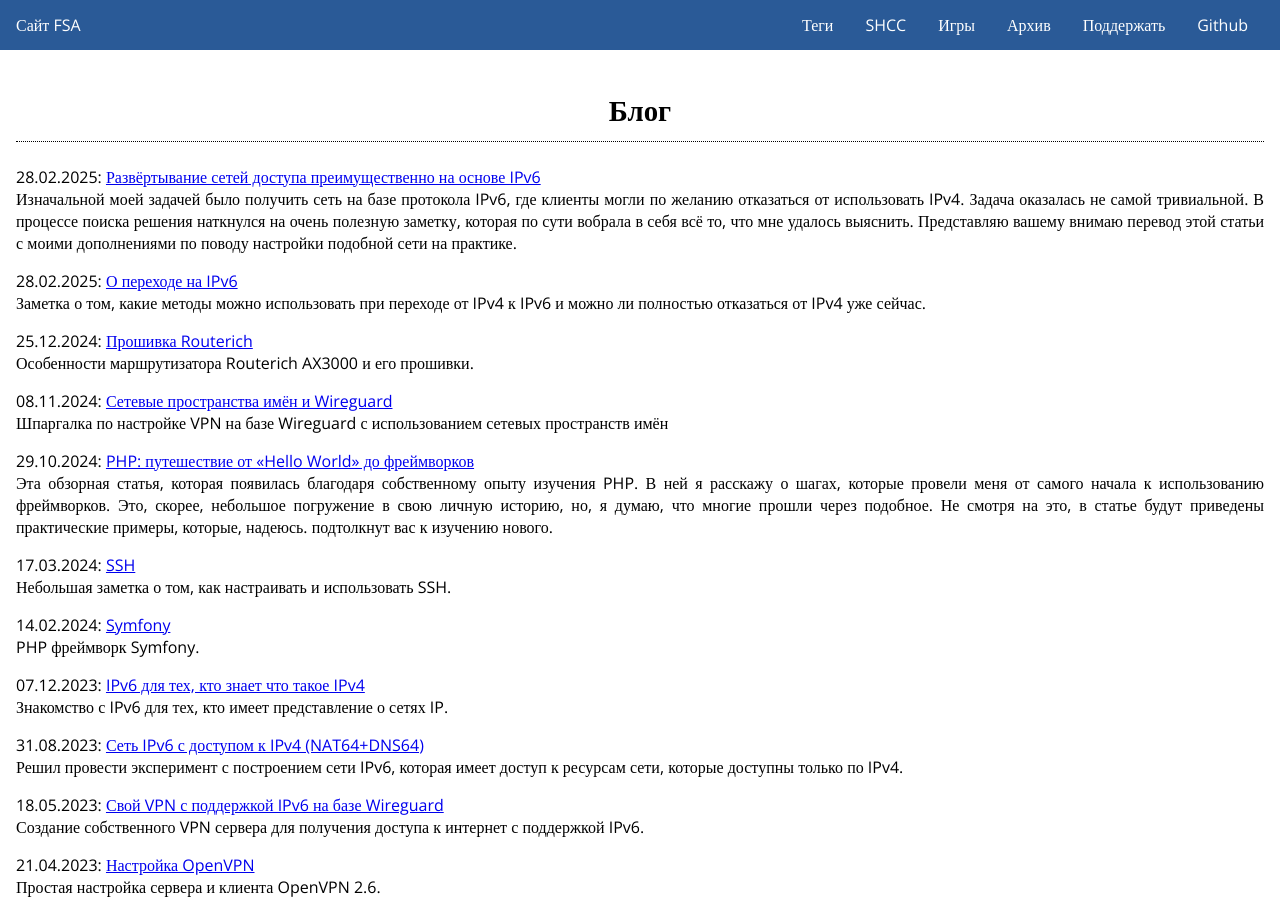
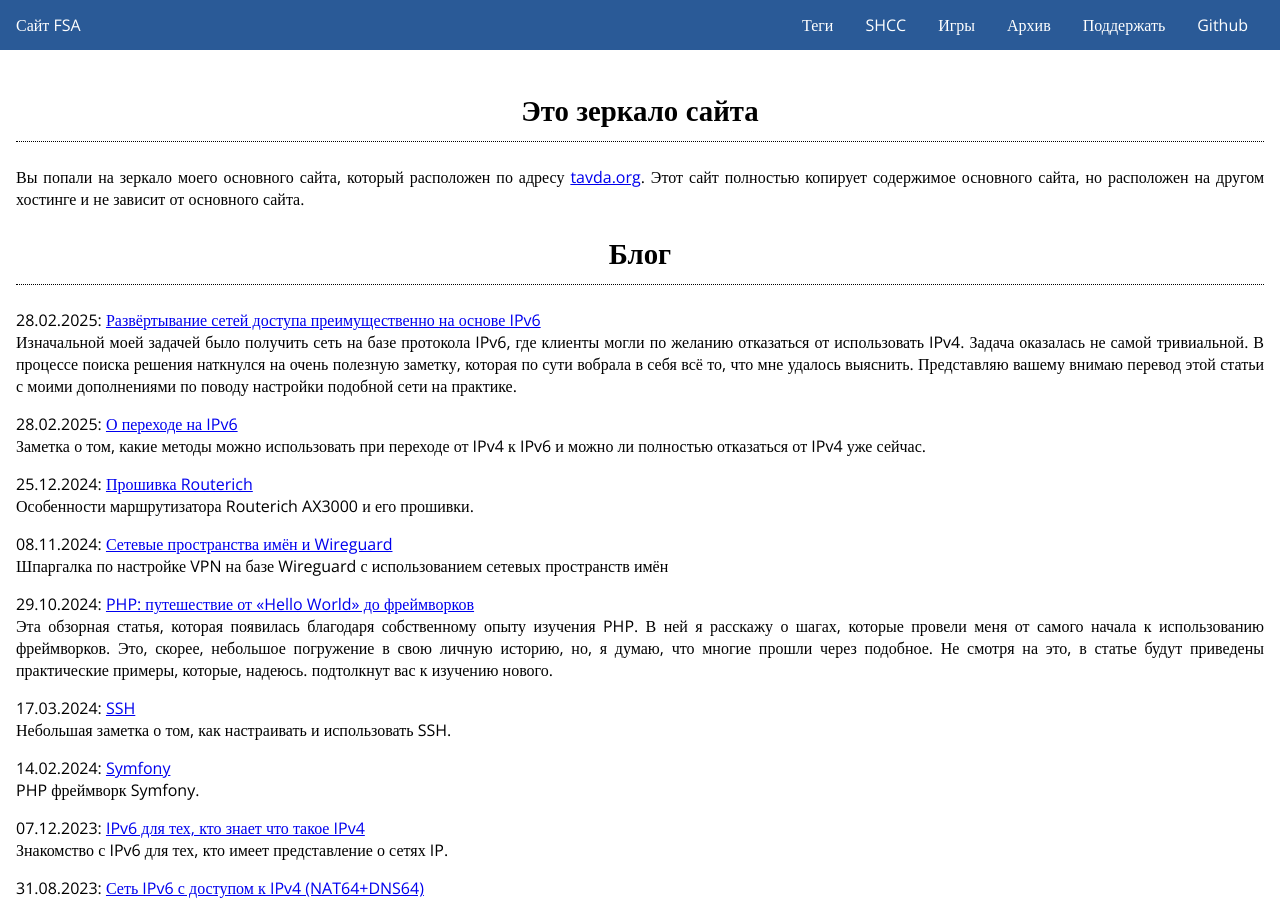
Before and after one commit to fsa/site, a Jekyll site: the page built from index.md, in a window 1280 px wide and 900 px high. Built offline with Jekyll 4.4.1, drawn with Linux system fonts in a browser that asks for light colours.

Commit message:
Перенос сайта с tavda.net на tavda.org

```diff
--- a/_config.yml
+++ b/_config.yml
@@ -1,6 +1,6 @@
 lang: ru-RU
 title: Сайт FSA
-url: https://tavda.net
+url: https://tavda.org
 sass:
   sass_dir: _scss
   style: compressed
--- a/index.md
+++ b/index.md
@@ -7,11 +7,11 @@ redirect_from:
 excerpt: Это мой персональный сайт
 ---
 
-{% if jekyll.environment == "gitlab" %}
+{% if jekyll.environment != "gitlab" %}
 
 ## Это зеркало сайта
 
-Вы попали на зеркало моего основного сайта, который расположен по адресу [tavda.net](https://tavda.net/). Этот сайт полностью копирует содержимое основного сайта, но расположен на другом хостинге и не зависит от основного сайта.
+Вы попали на зеркало моего основного сайта, который расположен по адресу [tavda.org](https://tavda.org/). Этот сайт полностью копирует содержимое основного сайта, но расположен на другом хостинге и не зависит от основного сайта.
 
 {% endif %}
 
```
